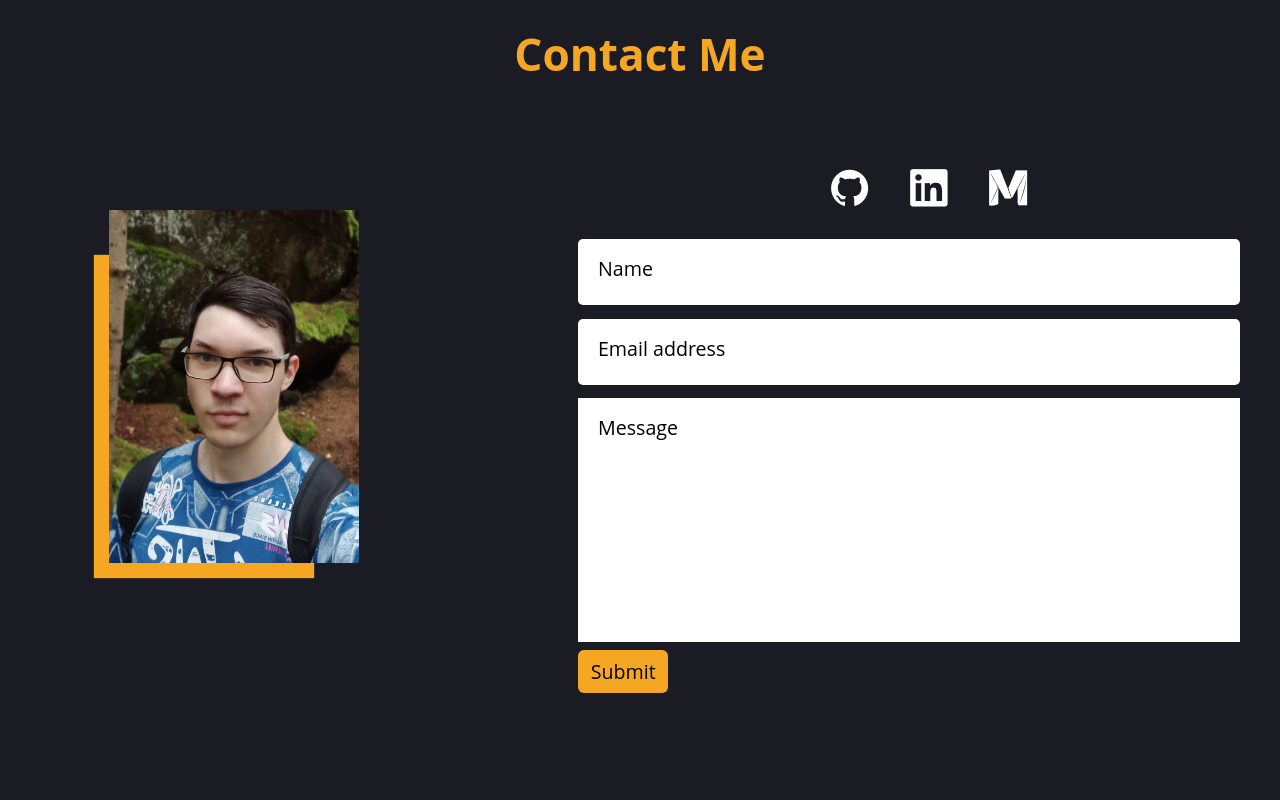
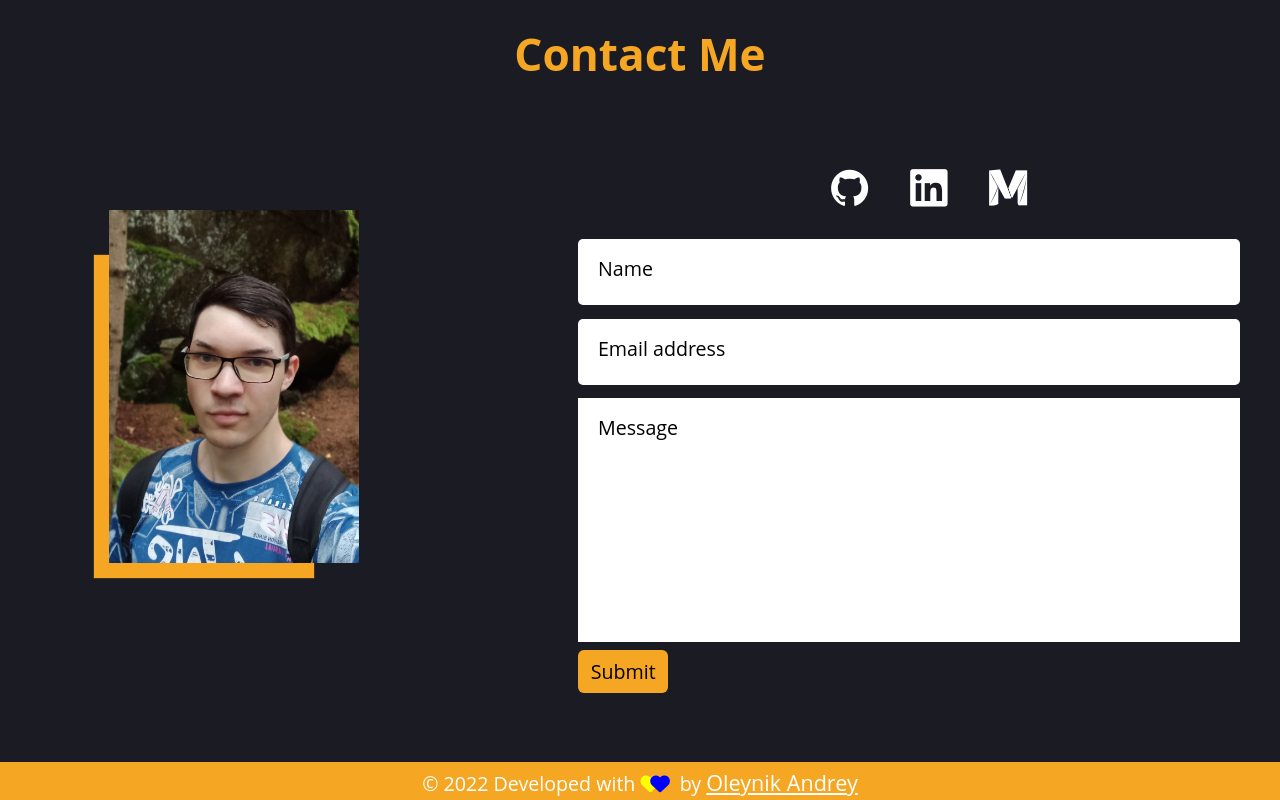
Before and after one commit to OlAndrey/react-portfolio, a React (Create React App) app: page / in a window 1280 px wide. Shown: the part 2943-3743 px from the top of the page. Before the commit the page ends 3705 px from the top, so only its background shows below. Built offline with nearby package versions, Linux system fonts and the light colour scheme.

Commit message:
chore(Footer): created and styled Footer component

```diff
--- a/public/index.html
+++ b/public/index.html
@@ -9,8 +9,12 @@
       name="description"
       content="Web site created using create-react-app"
     />
+    <!-- Font Awesome -->
+    <script
+      src="https://kit.fontawesome.com/7fea2957e8.js"
+      crossorigin="anonymous"
+    ></script>
     <!-- Devicon Icons  -->
-
     <link rel="stylesheet" href="https://cdn.jsdelivr.net/gh/devicons/devicon@v2.15.1/devicon.min.css">
 
     <!-- Animation -->
--- a/src/App.js
+++ b/src/App.js
@@ -5,6 +5,7 @@ import Intro from "./Componets/Intro";
 import Skills from "./Componets/Skills";
 import Portfolio from "./containers/Portfolio";
 import Contact from "./Componets/Contact";
+import Footer from "./Componets/Footer";
 
 const App = () => {
     return (
@@ -15,6 +16,7 @@ const App = () => {
         <Skills />
         <Portfolio />
         <Contact />
+        <Footer />
       </>
 
     );
--- /dev/null
+++ b/src/Componets/Footer.jsx
@@ -0,0 +1,29 @@
+import React from "react";
+
+const Footer = () => {
+    return (
+        <footer class="footer">
+            <div class="top">
+                <a class="up" href="#home">
+                <i class="fas fa-angle-double-up" />
+                <span class="visuallyHidden">Go up</span>
+                </a>
+            </div>
+            <div>
+                <div class="copyright">
+                    <div class="developed-by">
+                        &copy; 2022 Developed with&nbsp;
+                        <i class="fas fa-heart yellow" />
+                        <i class="fas fa-heart blue" />
+                        by&nbsp;
+                        <a href="#" target="blank">
+                            Oleynik Andrey
+                        </a>
+                    </div>
+                </div>
+            </div>
+        </footer>
+    )
+}
+
+export default Footer;
--- /dev/null
+++ b/src/styles/footer.css
@@ -0,0 +1,43 @@
+footer {
+    background-color: var(--yellow);
+    padding-top: 5px;
+    color: var(--color);
+    text-align: center;
+    padding-bottom: 1px;
+    position: relative;
+}
+
+footer a{
+    font-size: 1.1rem;
+    color: var(--color);
+    text-decoration: underline;
+}
+footer .yellow{
+    color: yellow;
+}
+footer .blue{
+    color: blue;
+    position: relative;
+    left: -0.5em
+}
+
+footer .top {
+    bottom: 40px;
+    right: 50px;
+    position: fixed;
+}
+footer .up{
+    width: 60px;
+    height: 60px;
+    position: absolute;
+    bottom: 10px;
+    padding: 20px;
+    transform: translate(-50%);
+    text-align: center;
+    color: var(--color);
+}
+.up:hover,
+.up:focus {
+    color: var(--accent-2);
+    font-size: 1.5em;
+}
--- a/src/styles/index.css
+++ b/src/styles/index.css
@@ -5,3 +5,4 @@
 @import './skills.css';
 @import './portfolio.css';
 @import './contact.css';
+@import './footer.css';
```
